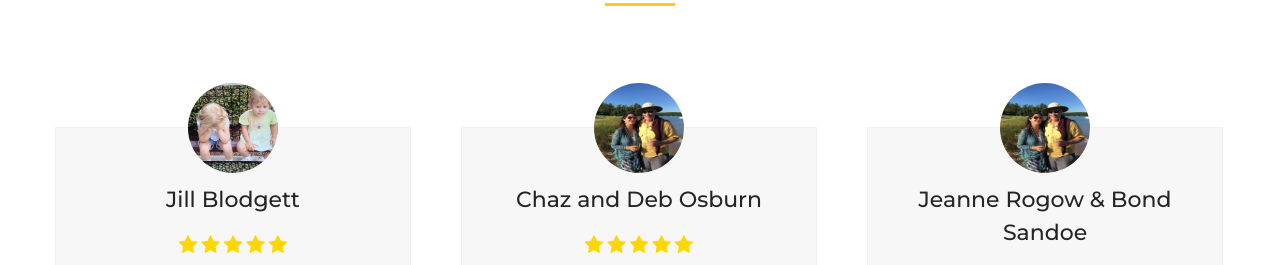
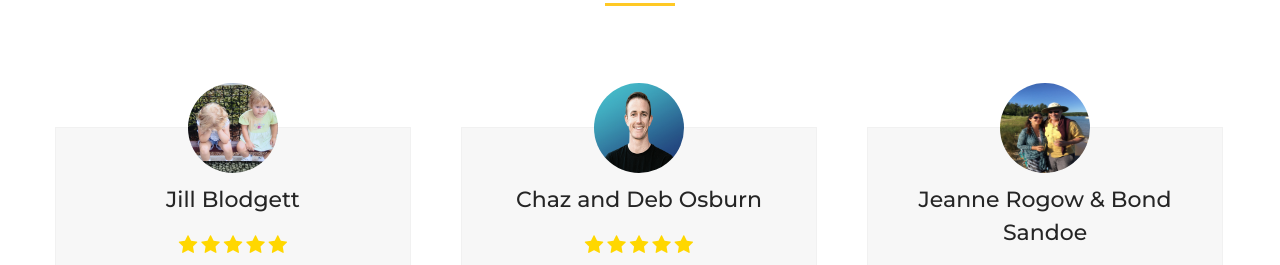
Before and after one commit to schraderweb/beartoothconstruction, a plain HTML site: page testimonials.html in a window 1280 px wide. Shown: the part 473-738 px from the top of the page. Drawn offline with Linux system fonts and the light colour scheme.

Commit message:
testimonial images

```diff
--- a/testimonials.html
+++ b/testimonials.html
@@ -188,7 +188,7 @@
                               <div class="customer clearfix">
                                 <div class="inner" style="width:auto; height:55.5rem;">
                                   <div class="image">
-                                    <img src="assets/img/testimonials/4.jpg" alt="image" />
+                                    <img src="assets/img/testimonials/Ryan-360x290.jpg" alt="image" />
                                   </div>
                                   <h4>Chaz and Deb Osburn</h4>
                                   <div class="rating-stars">
```
Also changed, not shown: assets/img/testimonials/Ryan-360x290.jpg (added).
